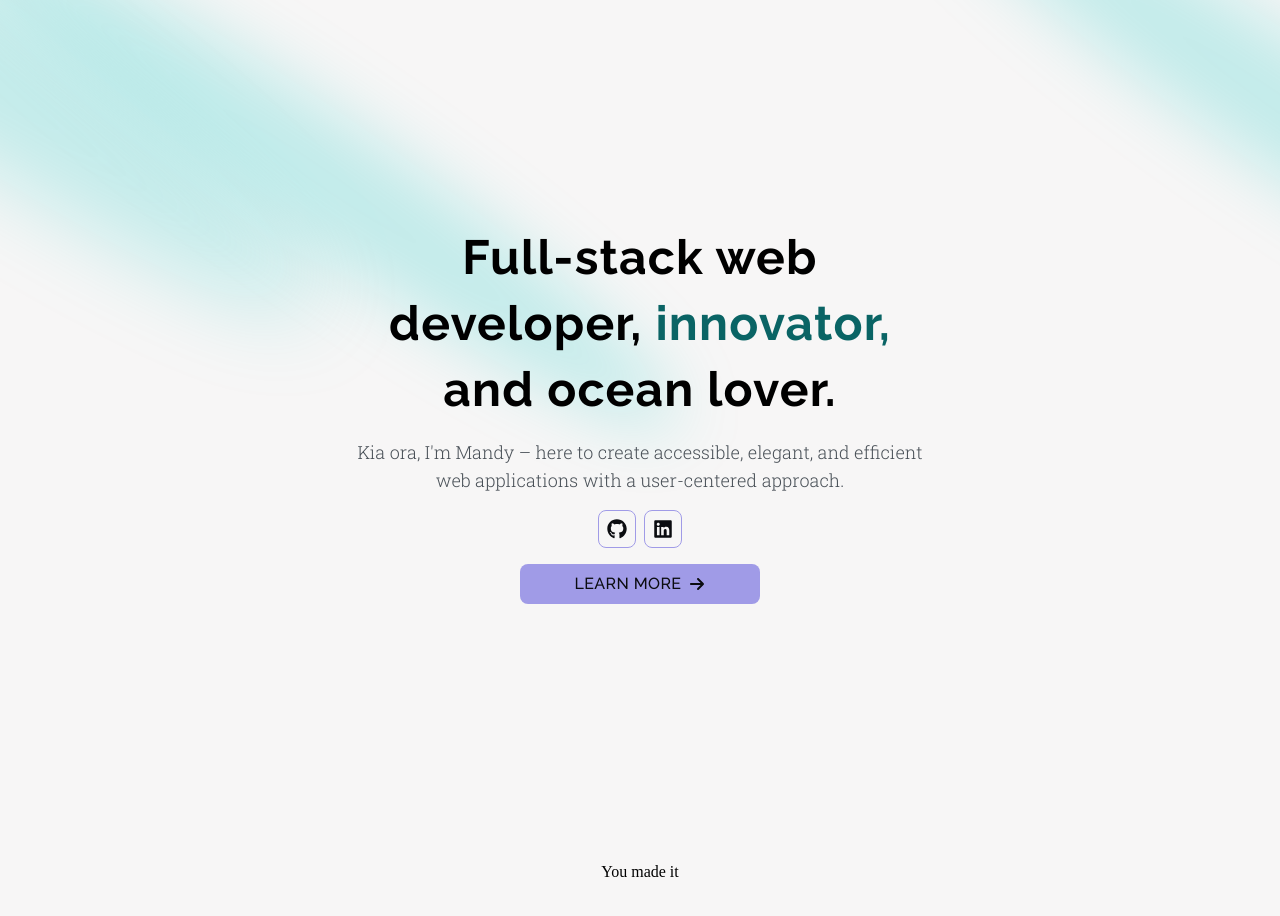
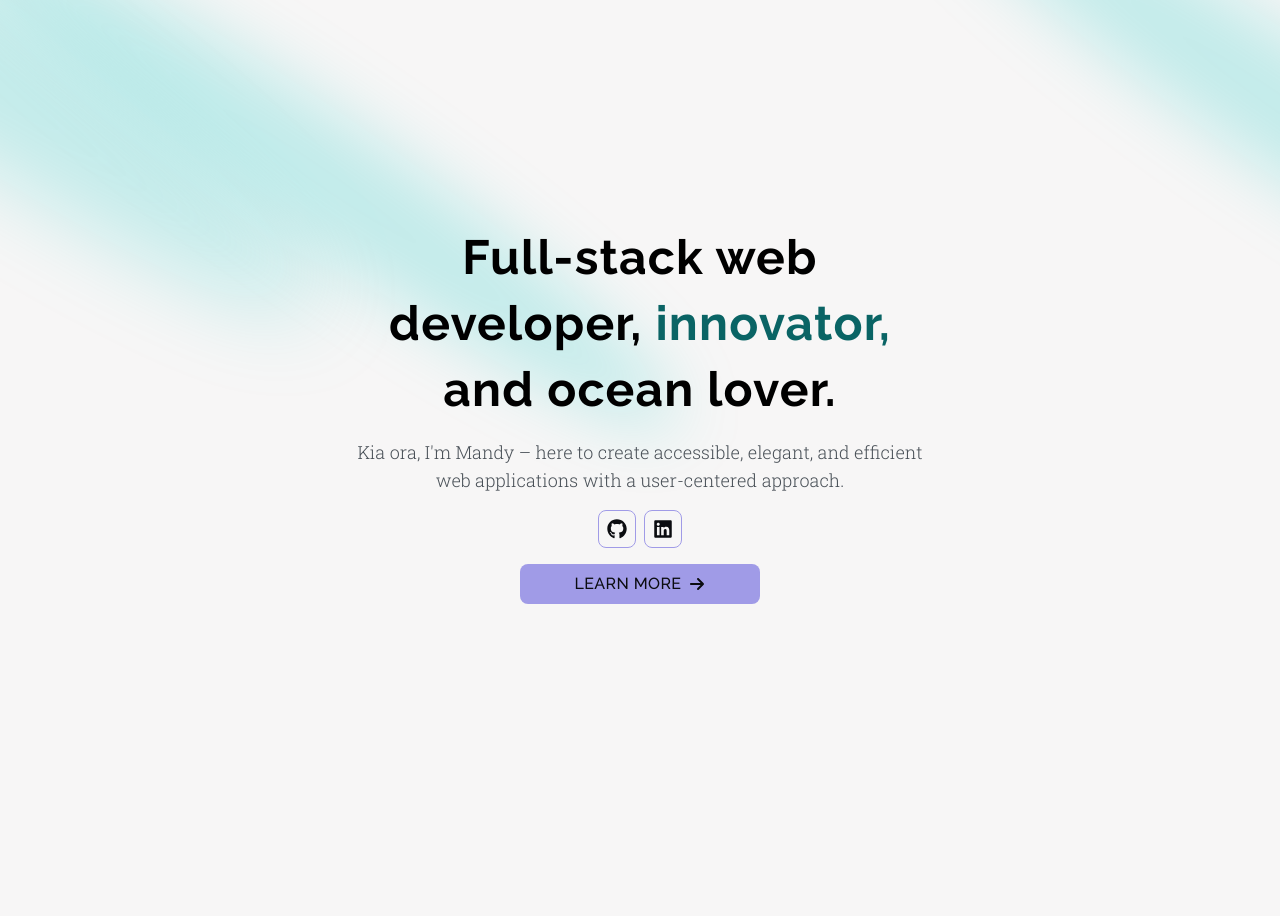
Before and after one commit to mandyh101/next-portfolio-24, a Next.js app: page / in a window 1280 px wide. Shown: the top 916 px of the page. Built offline with nearby package versions, Linux system fonts and the light colour scheme.

Commit message:
delete test code

```diff
--- a/components/Hero-spotlight.tsx
+++ b/components/Hero-spotlight.tsx
@@ -31,16 +31,11 @@ function HeroSpotlight() {
               Kia ora, I&apos;m Mandy – here to create accessible, elegant, and efficient web applications with a user-centered approach.
             </p>
             <SocialLinks />
-            {/* <a href="#section-two"> */}
               <ButtonPrimary
               title='Learn more'
               icon={<FaArrowRight />}
               isRotatingIcon
               />
-            {/* </a> */}
-          </div>
-          <div id='section-two'>
-            You made it
           </div>
         </div>
       </div>
```
